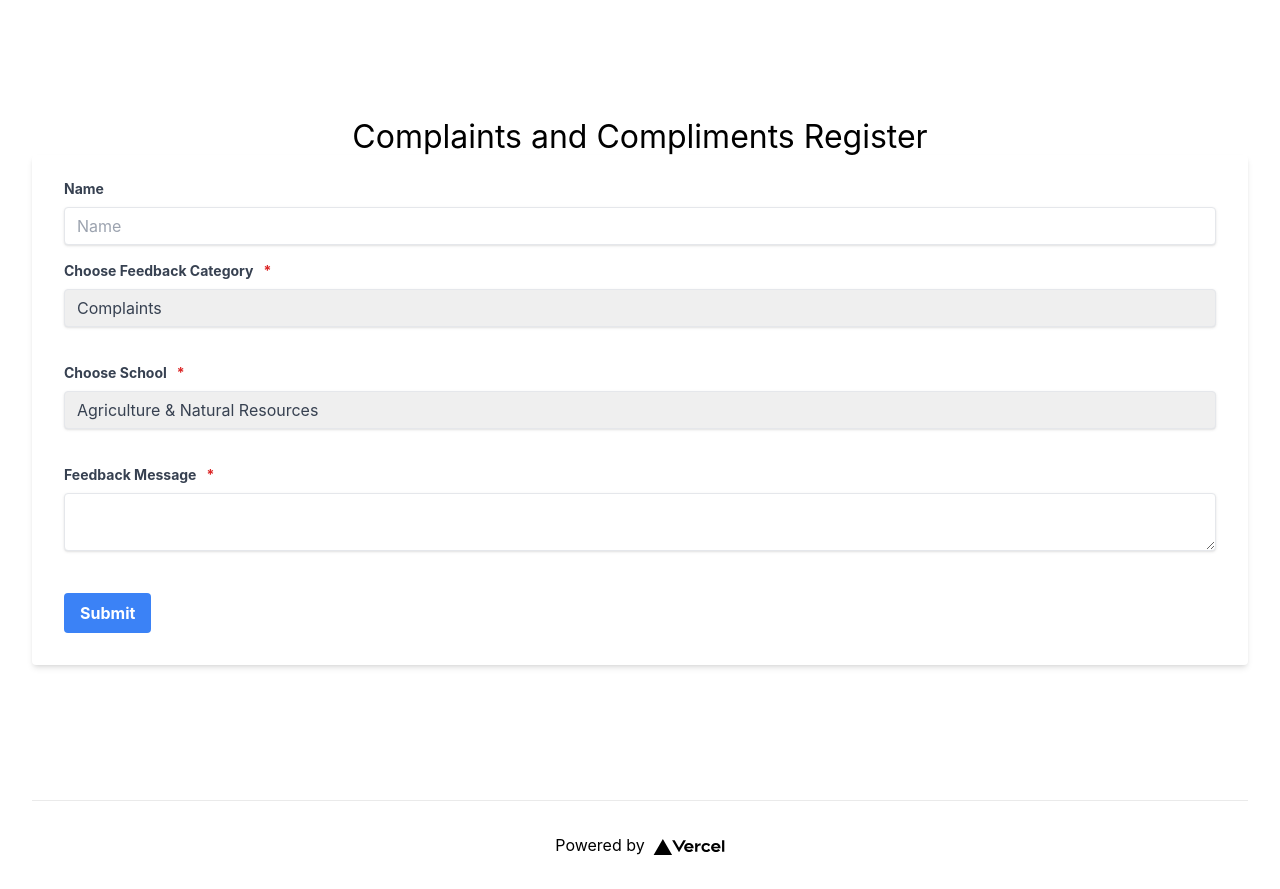
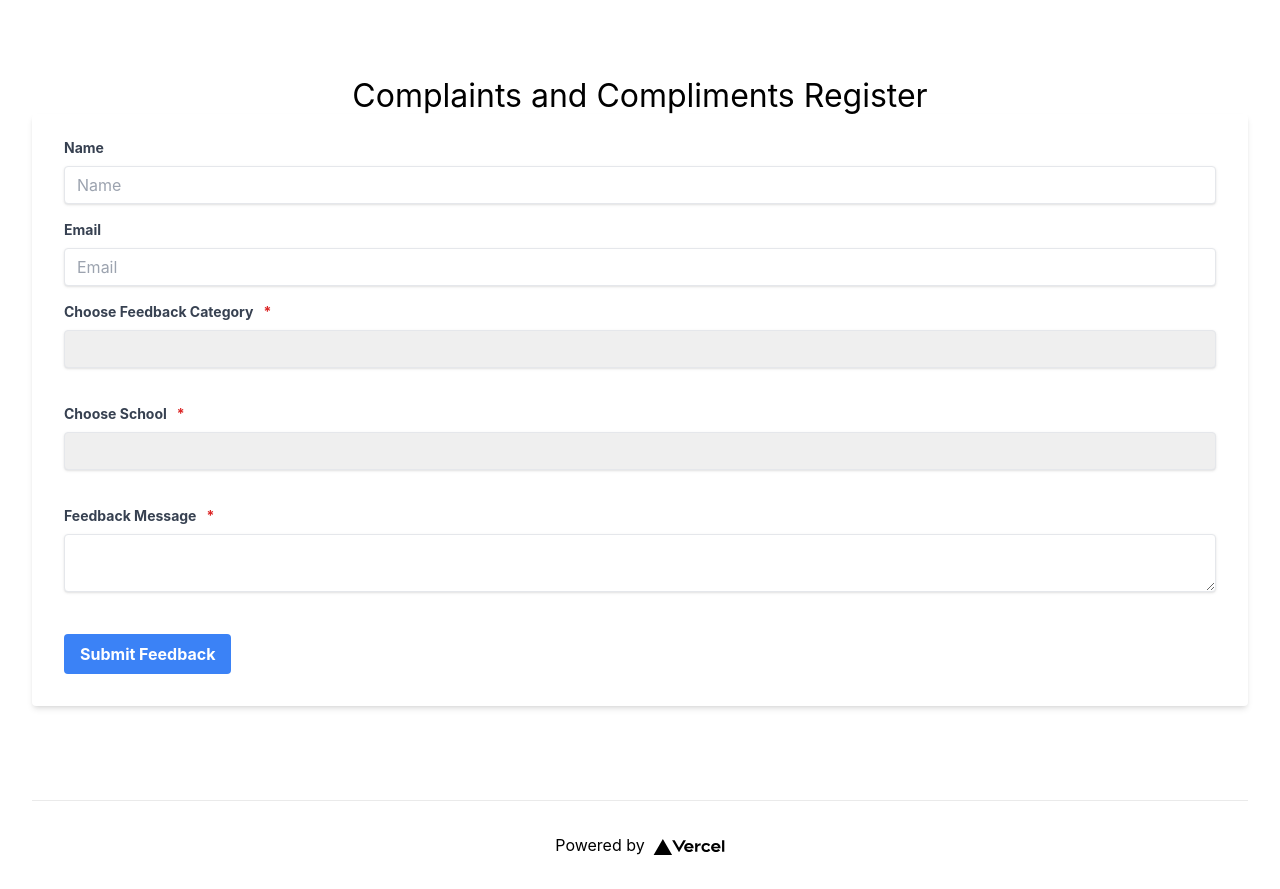
Before and after one commit to songokjesse/complaintsandcompliments, a Next.js app: page / in a window 1280 px wide. Built offline with nearby package versions, Linux system fonts and the light colour scheme.

Commit message:
Feedback Form -> submit

```diff
--- /dev/null
+++ b/pages/api/form.js
@@ -0,0 +1,19 @@
+export default function handler(req, res) {
+    // Get data submitted in request's body.
+    const body = req.body
+
+    // Optional logging to see the responses
+    // in the command line where next.js app is running.
+    console.log('body: ', body)
+
+    // Guard clause checks for first and last name,
+    // and returns early if they are not found
+    // if (!body.first || !body.last) {
+    //     // Sends a HTTP bad request error code
+    //     return res.status(400).json({ data: 'First or last name not found' })
+    // }
+
+    // Found the name.
+    // Sends a HTTP success code
+    res.status(200).json({ data: `${body.category} ${body.message}` })
+}
--- a/pages/index.js
+++ b/pages/index.js
@@ -3,6 +3,45 @@ import Image from 'next/image'
 import styles from '../styles/Home.module.css'
 
 export default function Home() {
+  const handleSubmit = async (event) => {
+    // Stop the form from submitting and refreshing the page.
+    event.preventDefault()
+
+    // Get data from the form.
+    const data = {
+      message: event.target.message.value,
+      category: event.target.category.value,
+      school: event.target.school.value,
+      name: event.target.name.value,
+      email: event.target.email.value,
+    }
+
+    // Send the data to the server in JSON format.
+    const JSONdata = JSON.stringify(data)
+
+    // API endpoint where we send form data.
+    const endpoint = '/api/form'
+
+    // Form the request for sending data to the server.
+    const options = {
+      // The method is POST because we are sending data.
+      method: 'POST',
+      // Tell the server we're sending JSON.
+      headers: {
+        'Content-Type': 'application/json',
+      },
+      // Body of the request is the JSON data we created above.
+      body: JSONdata,
+    }
+
+    // Send the form data to our forms API on Vercel and get a response.
+    const response = await fetch(endpoint, options)
+
+    // Get the response data from server as JSON.
+    // If server returns the name submitted, that means the form works.
+    const result = await response.json()
+    alert(`Feedback Successfully submitted: ${result.data}`)
+  }
   return (
     <div className={styles.container}>
       <Head>
@@ -17,7 +56,7 @@ export default function Home() {
           Complaints and Compliments Register
         </h1>
         <div className="w-full ">
-          <form className="bg-white shadow-md rounded px-8 pt-6 pb-8 mb-4">
+          <form onSubmit={handleSubmit} className="bg-white shadow-md rounded px-8 pt-6 pb-8 mb-4"  method="post">
             <div className="mb-4">
               <label className="block text-gray-700 text-sm font-bold mb-2" htmlFor="Name">
                 Name
@@ -26,13 +65,22 @@ export default function Home() {
                   className="shadow appearance-none border rounded w-full py-2 px-3 text-gray-700 leading-tight focus:outline-none focus:shadow-outline"
                   id="name" type="text" placeholder="Name"/>
             </div>
+            <div className="mb-4">
+              <label className="block text-gray-700 text-sm font-bold mb-2" htmlFor="Name">
+               Email
+              </label>
+              <input
+                  className="shadow appearance-none border rounded w-full py-2 px-3 text-gray-700 leading-tight focus:outline-none focus:shadow-outline"
+                  name="phone" type="email" placeholder="Email"/>
+            </div>
             <div className="mb-6">
               <label className="block text-gray-700 text-sm font-bold mb-2" htmlFor="password">
                 Choose Feedback Category &nbsp; <span className='text-red-600'>*</span>
               </label>
               <select
                   className="shadow appearance-none border rounded w-full py-2 px-3 text-gray-700 mb-3 leading-tight focus:outline-none focus:shadow-outline"
-                  name="category">
+                  name="category" required>
+                <option></option>
                 <option>Complaints</option>
                 <option>Compliment</option>
               </select>
@@ -44,20 +92,22 @@ export default function Home() {
               <select
                   className="shadow appearance-none border rounded w-full py-2 px-3 text-gray-700 mb-3 leading-tight focus:outline-none focus:shadow-outline"
                   name='school'
+                  required
               >
-                <option value="1">Agriculture & Natural Resources</option>
-                <option value="2">Arts & Social Sciences</option>
-                <option value="3">Information Sciences	</option>
-                <option value="4">Medicine</option>
-                <option value="5">Nursing & Midewifery	</option>
-                <option value="6">Public Health	</option>
-                <option value="7">Tourism, Hospitality & Events Management	</option>
-                <option value="8">Law</option>
-                <option value="9">Biomedical Informatics	</option>
-                <option value="10">Engineering	</option>
-                <option value="11">Business & Economics	</option>
-                <option value="12">Dentistry	</option>
-                <option value="13">Education</option>
+                <option></option>
+                <option >Agriculture & Natural Resources</option>
+                <option >Arts & Social Sciences</option>
+                <option >Information Sciences	</option>
+                <option >Medicine</option>
+                <option >Nursing & Midewifery	</option>
+                <option >Public Health	</option>
+                <option >Tourism, Hospitality & Events Management	</option>
+                <option >Law</option>
+                <option >Biomedical Informatics	</option>
+                <option >Engineering	</option>
+                <option >Business & Economics	</option>
+                <option >Dentistry	</option>
+                <option >Education</option>
               </select>
             </div>
             <div className="mb-6">
@@ -75,8 +125,8 @@ export default function Home() {
             <div className="flex items-center justify-between">
               <button
                   className="bg-blue-500 hover:bg-blue-700 text-white font-bold py-2 px-4 rounded focus:outline-none focus:shadow-outline"
-                  type="button">
-                Submit
+                  type="submit">
+                Submit Feedback
               </button>
             </div>
           </form>
```
Also changed, not shown: 1 other file (tests, documents, lock files or other folders).
